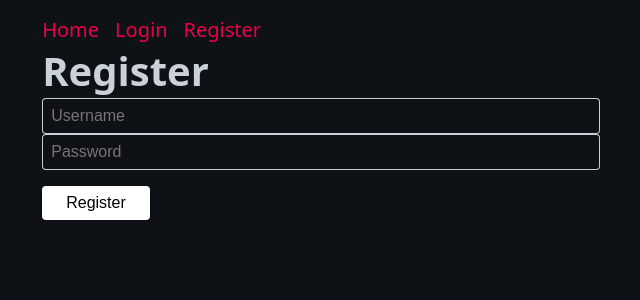
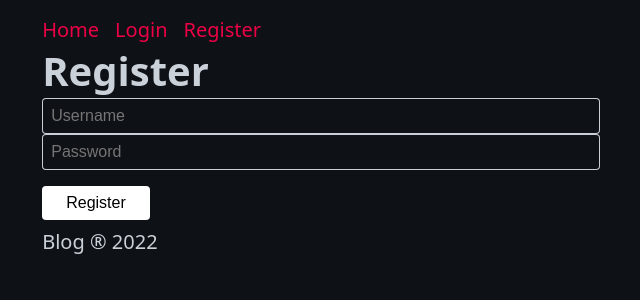
Before and after one commit to emanuelefavero/blog-mern, a React (Create React App) app in the folder client/: page /register in a window 1280 px wide. Shown: the top 300 px of the page, without its empty margins (319-959 px from the left). Built offline with nearby package versions, Linux system fonts and the light colour scheme; no server answers.

Commit message:
add footer with date

```diff
--- a/client/src/App.tsx
+++ b/client/src/App.tsx
@@ -7,6 +7,7 @@ import './App.css'
 
 // Import Components
 import Header from './components/Header'
+import Footer from './components/Footer'
 import ProtectedRoute from './components/ProtectedRoute'
 
 // Import Pages
@@ -54,6 +55,7 @@ function App() {
                 <Route path='/login' element={<Login />} />
                 <Route path='/register' element={<Register />} />
               </Routes>
+              <Footer />
             </Router>
           </CommentProvider>
         </PostProvider>
--- /dev/null
+++ b/client/src/components/Footer.tsx
@@ -0,0 +1,13 @@
+import { useState, useEffect } from 'react'
+
+function Footer() {
+  const [date, setDate] = useState(new Date())
+
+  useEffect(() => {
+    setDate(new Date())
+  }, [])
+
+  return <footer>Blog &#174; {date.getFullYear()}</footer>
+}
+
+export default Footer
```
